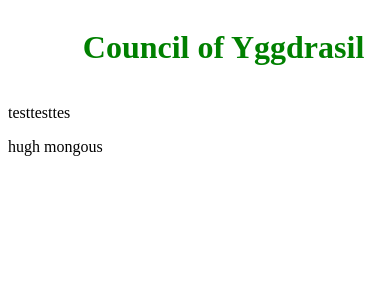
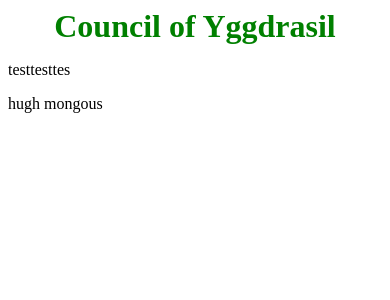
Before and after one commit to The8Loop/angular-coy, an Angular app: page / in a window 390 px wide. Shown: the top 300 px of the page. Built offline with nearby package versions, Linux system fonts and the light colour scheme.

Commit message:
FEATURE: Changes to formatting

```diff
--- a/src/app/app.component.html
+++ b/src/app/app.component.html
@@ -1,3 +1,3 @@
-<div class="header1"><h1>Council of Yggdrasil</h1></div>
+<h1>Council of Yggdrasil</h1>
 <p>testtesttes</p>
 <div>hugh mongous</div>
--- a/src/app/app.component.scss
+++ b/src/app/app.component.scss
@@ -1,12 +1,5 @@
-@media only screen and (max-width: 800px)
-{.header1 {
-    display: flex;
-  h1 {
-    color: green;
-    margin-left: 20%;
-  }
-}}
 h1 {
-    color: red;
-    margin-left: 500px;
-  }
+  color: green;
+  margin: auto;
+  text-align: center;
+}
```
